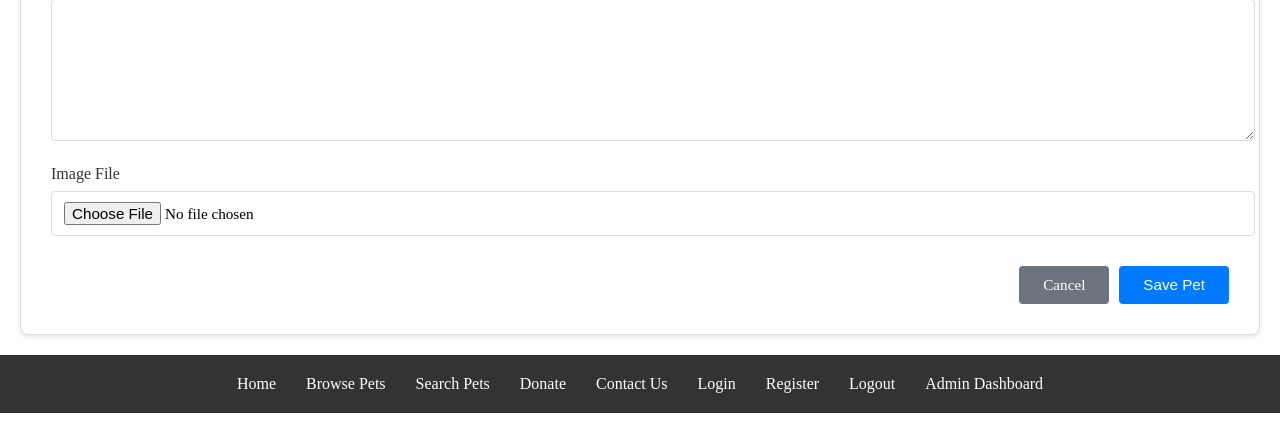
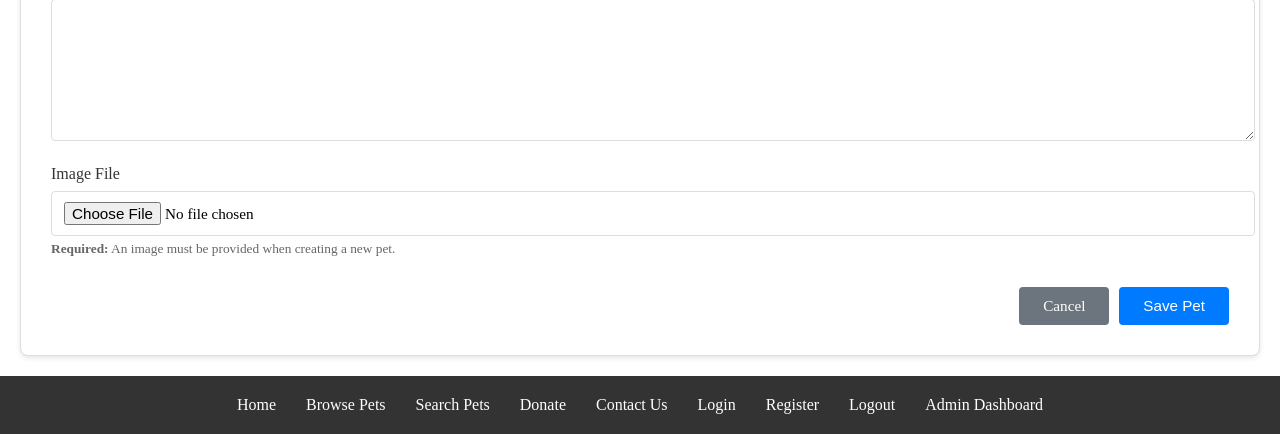
Before and after one commit to leeay42/CS467, a Flask app: page /admin/pets/new in a window 1280 px wide. Shown: the part 978-1412 px from the top of the page. Before the commit the page ends 1391 px from the top, so only its background shows below. Run offline with Flask 3, Linux system fonts and the light colour scheme; the visitor is signed in with stand-in values (Sample User, id 1); parts of the project's set-up code (start-up, migrations or seed data) failed here and were passed over; some libraries are stand-ins or nearby versions.

Commit message:
add image replace messages

```diff
--- a/pet_adoption/app/admin/forms.py
+++ b/pet_adoption/app/admin/forms.py
@@ -32,6 +32,6 @@ class PetForm(FlaskForm):
 
     news_item = TextAreaField('News Item', validators=[DataRequired(),
                                                        Length(min=2, max=300)])
-    public_image = FileField('Image File', validators=[DataRequired(),
+    public_image = FileField('Image File', validators=[
                              FileAllowed(['jpg', 'png', 'jpeg'], 'JPG/PNG/JPEG only')])
     submit = SubmitField('Submit')
--- a/pet_adoption/app/admin/routes.py
+++ b/pet_adoption/app/admin/routes.py
@@ -45,8 +45,13 @@ def create_pet():
     """Create a new pet"""
     form = PetForm()
     if form.validate_on_submit():
+        # Validate image is required for new pets
+        if not form.public_image.data:
+            flash("An image is required when creating a new pet.", "error")
+            return render_template('admin/pet_form.html', form=form, title="Add New Pet")
+
         # Handle image
-        image_binary = Binary(form.public_image.data.read()) if form.public_image.data else None
+        image_binary = Binary(form.public_image.data.read())
 
         # Convert profile_date (datetime.date) to datetime.datetime
         profile_datetime = datetime.combine(form.profile_date.data, datetime.min.time()) if form.profile_date.data else None
@@ -95,7 +100,11 @@ def edit_pet(id):
 
     # Update on POST
     if form.validate_on_submit():
-        image_binary = Binary(form.public_image.data.read()) if form.public_image.data else animal.get('public_image')
+        # Handle image - can only replace with another image, not remove
+        if form.public_image.data:
+            image_binary = Binary(form.public_image.data.read())
+        else:
+            image_binary = animal.get('public_image')
 
         # Convert profile_date to datetime.datetime
         profile_datetime = datetime.combine(form.profile_date.data, datetime.min.time()) if form.profile_date.data else None
--- a/pet_adoption/templates/admin/pet_form.html
+++ b/pet_adoption/templates/admin/pet_form.html
@@ -223,6 +223,13 @@
 					{% if form.public_image.errors %}
 						<div class="error">{% for error in form.public_image.errors %}<p>{{ error }}</p>{% endfor %}</div>
 					{% endif %}
+					<small style="color: #666; margin-top: 5px; display: block;">
+						{% if title == "Add New Pet" %}
+							<strong>Required:</strong> An image must be provided when creating a new pet.
+						{% else %}
+							Adding a new image will replace the existing image.
+						{% endif %}
+					</small>
 				</div>
 
                 <!-- Buttons -->
```
Lines whose indentation alone changed are shown as unchanged.
